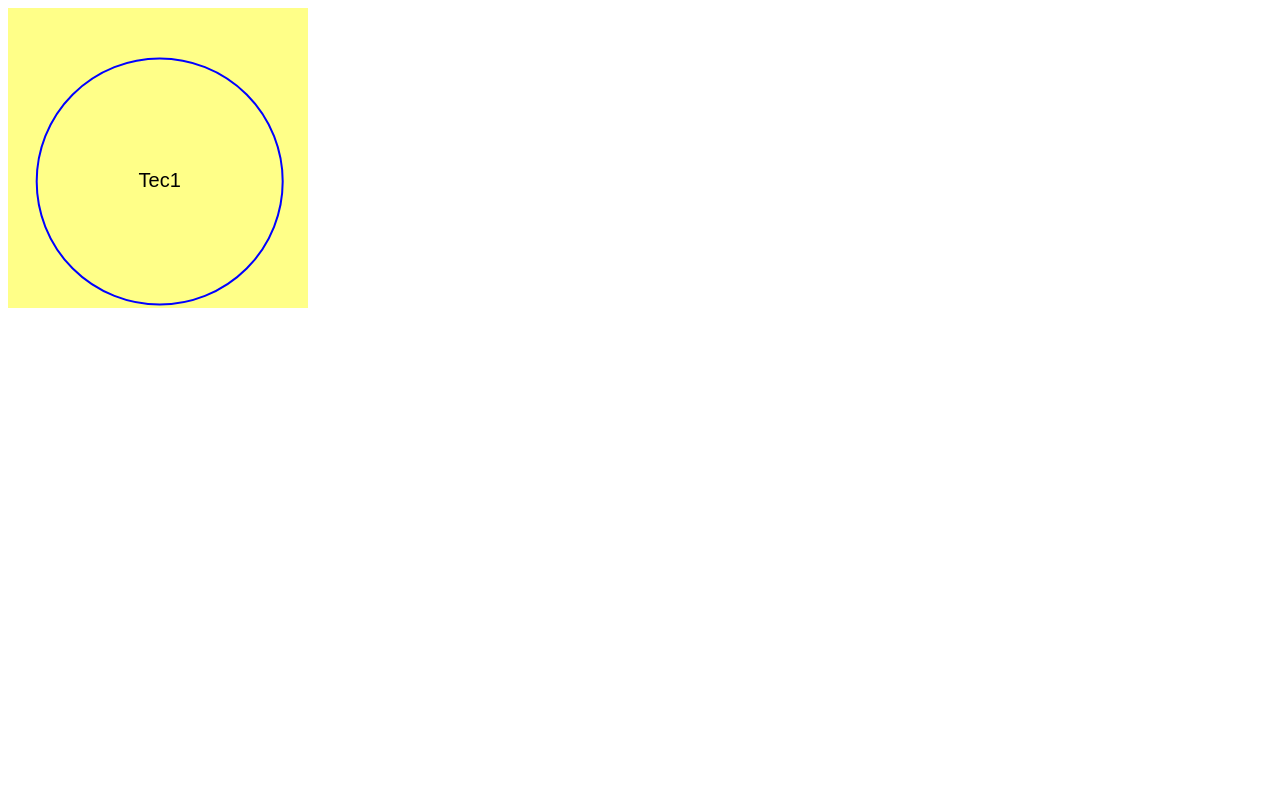
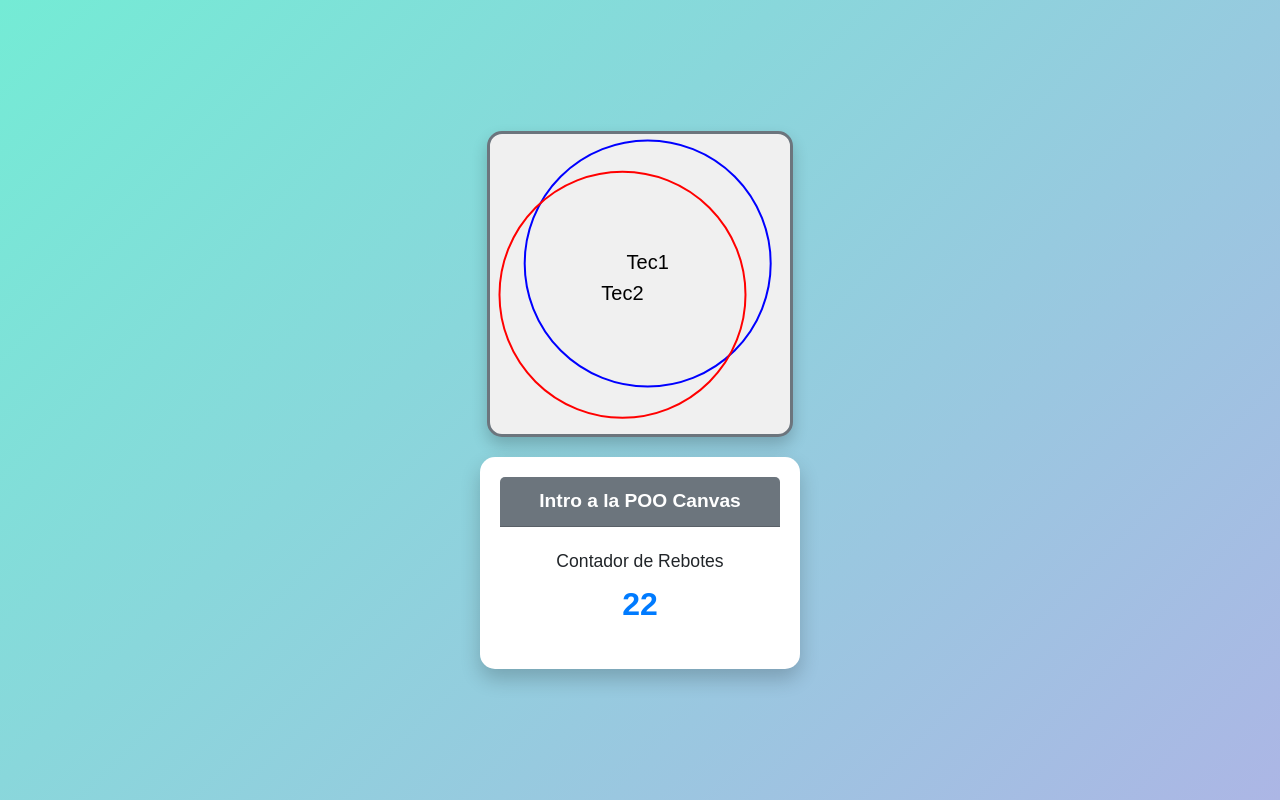
Before and after one commit to lcmarquez2005/animation-canvas-2d, a plain HTML site: page index.html in a window 1280 px wide. Drawn offline with nearby package versions, Linux system fonts and the light colour scheme.

Commit message:
contador de rebote y mejor diseno

```diff
--- a/index.html
+++ b/index.html
@@ -5,12 +5,73 @@
     <meta charset="UTF-8">
     <meta name="viewport" content="width=device-width, initial-scale=1.0">
     <title>POO con Canvas</title>
+    <link href="https://cdn.jsdelivr.net/npm/bootstrap@5.3.0/dist/css/bootstrap.min.css" rel="stylesheet">
+    <style>
+        body {
+            display: flex;
+            flex-direction: column;
+            align-items: center;
+            justify-content: center;
+            height: 100vh;
+            margin: 0;
+            background: linear-gradient(135deg, #74ebd5, #acb6e5);
+            font-family: 'Poppins', sans-serif;
+            color: #333;
+        }
+
+        canvas {
+            background: #f0f0f0; /* Nuevo color de fondo */
+            border: 3px solid #6c757d;
+            border-radius: 15px;
+            box-shadow: 0px 8px 16px rgba(0, 0, 0, 0.2);
+            margin-bottom: 20px;
+        }
+
+        .card {
+            background: #ffffff;
+            border: none;
+            border-radius: 15px;
+            box-shadow: 0px 10px 20px rgba(0, 0, 0, 0.2);
+            width: 20rem;
+            text-align: center;
+            padding: 20px;
+        }
+
+        .card-header {
+            background: #6c757d;
+            color: white;
+            border-radius: 10px 10px 0 0;
+            font-size: 1.2rem;
+            padding: 10px;
+            font-weight: bold;
+        }
+
+        .card-body p {
+            font-size: 1.1rem;
+            margin: 5px 0;
+        }
+
+        #counter {
+            font-size: 2rem;
+            font-weight: bold;
+            color: #007bff;
+        }
+    </style>
 </head>
 
 <body>
     <canvas id="canvas"></canvas>
 
+    <div class="card">
+        <div class="card-header">Intro a la POO Canvas</div>
+        <div id="counter-card" class="card-body">
+            <p>Contador de Rebotes</p>
+            <!-- <p id="counter">0</p> -->
+        </div>
+    </div>
+
     <script src="js/main.js"></script>
+    <script src="https://cdn.jsdelivr.net/npm/bootstrap@5.3.0/dist/js/bootstrap.bundle.min.js"></script>
 </body>
 
 </html>
--- a/js/main.js
+++ b/js/main.js
@@ -1,5 +1,12 @@
 const canvas = document.getElementById("canvas");
 let ctx = canvas.getContext("2d");
+let counter = 0;
+let aux = 0;
+
+let counterTag = document.createElement("p");
+counterTag.id = "counter";
+
+
 
 // Obtiene las dimensiones de la pantalla actual
 const window_height = 300;
@@ -9,7 +16,7 @@ const window_width = 300;
 canvas.height = window_height;
 canvas.width = window_width;
 
-canvas.style.background = "#ff8";
+// canvas.style.background = "#ff8";
 
 class Circle {
   constructor(x, y, radius, color, text, speed) {
@@ -21,8 +28,8 @@ class Circle {
 
     this.speed = speed;
 
-    this.dx = 1 * this.speed;
-    this.dy = 1 * this.speed;
+    this.dx = 0.3 * this.speed;
+    this.dy = 0.3 * this.speed;
   }
 
   draw(context) {
@@ -42,27 +49,38 @@ class Circle {
 
   update(context) {
     // Context.clearRect(0, 0, window_width, window_height); // Descomentar si deseas borrar el canvas
+    document.getElementById("counter-card").appendChild(counterTag);
 
     this.draw(context);
+    aux = counter;
 
     // Si el círculo supera el margen derecho, se mueve a la izquierda
     if (this.posX + this.radius > window_width) {
       this.dx = -this.dx;
+      counter++;
     }
 
     // Si el círculo supera el margen izquierdo, se mueve a la derecha
     if (this.posX - this.radius < 0) {
       this.dx = -this.dx;
+      counter++;
     }
 
     // Si el círculo supera el margen superior, se mueve hacia abajo
     if (this.posY - this.radius < 0) {
       this.dy = -this.dy;
+      counter++;
     }
 
     // Si el círculo supera el margen inferior, se mueve hacia arriba
     if (this.posY + this.radius > window_height) {
       this.dy = -this.dy;
+      counter++;
+    }
+
+
+    if(aux != counter) {
+      counterTag.innerHTML = counter;
     }
 
     this.posX += this.dx;
@@ -74,19 +92,21 @@ let randomRadius = Math.floor(Math.random() * 100 + 30);
 let randomX = Math.random() * (window_width - randomRadius * 2) + randomRadius;  // Asegura que el círculo no se salga por los bordes
 let randomY = Math.random() * (window_height - randomRadius * 2) + randomRadius;  // Lo mismo para Y
 
-console.log(randomX);
-console.log(randomY);
-console.log(randomRadius);
+
 
 // Crear el círculo con la posición y tamaño calculado
 let miCirculo = new Circle(randomX, randomY, randomRadius, "blue", "Tec1", 5);
 miCirculo.draw(ctx);
+
+let miCirculo2 = new Circle(randomX, randomY, randomRadius, "red", "Tec2", 2);
+miCirculo2.draw(ctx);
 
 // Función para actualizar el círculo
 let updateCircle = function () {
   requestAnimationFrame(updateCircle);
   ctx.clearRect(0, 0, window_width, window_height);
   miCirculo.update(ctx);
+  miCirculo2.update(ctx);
 };
 
 updateCircle();
```
